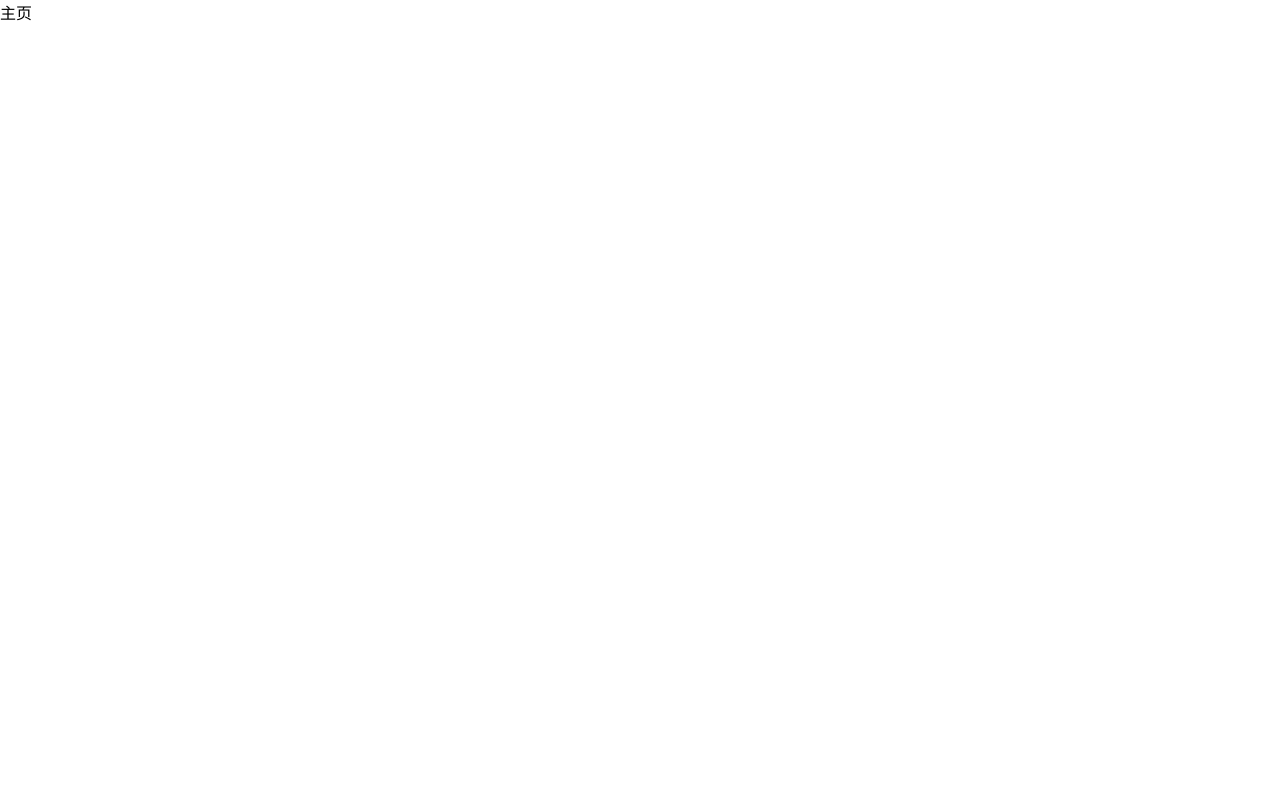
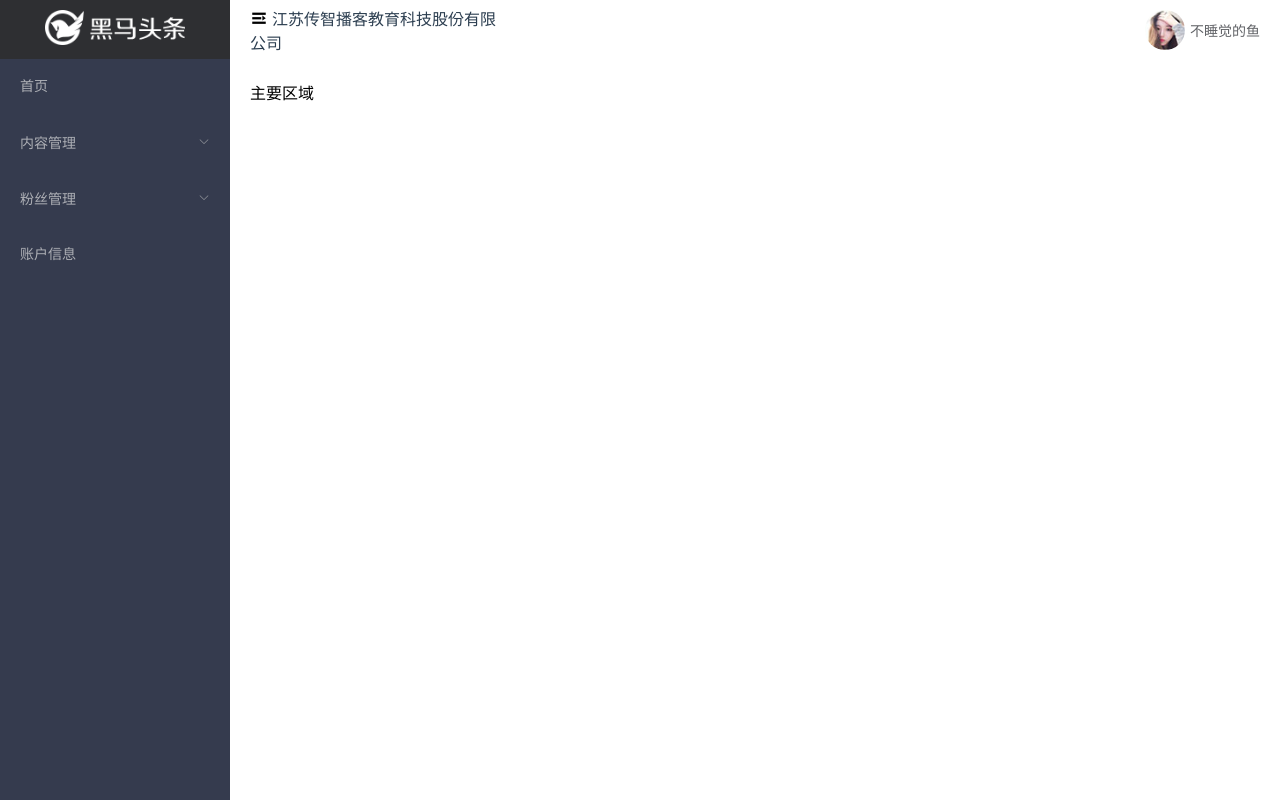
Before and after one commit to zhi1290335645/efwfewf, a Vue app: page /#/home in a window 1280 px wide. Built offline with nearby package versions, Linux system fonts and the light colour scheme.

Commit message:
头部及下拉菜单

```diff
--- /dev/null
+++ b/src/components/home/layout-aside.vue
@@ -0,0 +1,58 @@
+<template>
+<!-- 左侧导航 -->
+<div class="layout-aside">
+    <div class="title">
+        <img src="../../assets/logo_admin.png" alt="">
+    </div>
+<el-menu style="width:231px" background-color="#353b4e" text-color="#adafb5" active-text-color="#ffd04b">
+    <!-- 导航组件 -->
+    <el-menu-item>
+        首页
+    </el-menu-item>
+    <!-- 二级导航 -->
+    <el-submenu index='1'>
+        <!-- 具名插槽 -->
+        <span slot="title">内容管理</span>
+        <!-- 放置elmenu-item -->
+        <el-menu-item>发布文章</el-menu-item>
+        <el-menu-item>内容列表</el-menu-item>
+        <el-menu-item>评论列表</el-menu-item>
+        <el-menu-item>素材管理</el-menu-item>
+    </el-submenu>
+    <el-submenu index='2'>
+        <!-- 具名插槽 -->
+        <span slot="title">粉丝管理</span>
+        <!-- 放置elmenu-item -->
+        <el-menu-item>图文数据</el-menu-item>
+        <el-menu-item>粉丝画像</el-menu-item>
+        <el-menu-item>粉丝概况</el-menu-item>
+        <el-menu-item>粉丝列表</el-menu-item>
+    </el-submenu>
+    <el-menu-item>
+         账户信息
+    </el-menu-item>
+</el-menu>
+</div>
+</template>
+
+<script>
+export default {
+
+}
+</script>
+
+<style lang='less' scoped>
+.layout-aside {
+    width: 230px;
+    background-color: #353b4e;
+overflow: hidden;
+    .title {
+        text-align: center;
+        background-color: #2e2f32;
+        padding: 10px 0;
+        img {
+            height: 35px;
+        }
+    }
+}
+</style>
--- /dev/null
+++ b/src/components/home/layout-header.vue
@@ -0,0 +1,53 @@
+<template>
+  <!-- 头部组件 -->
+  <el-row class="layout-header" type="flex" align="middle" justify="space-between">
+    <!-- 左侧 -->
+    <el-col class="left" :span="6">
+      <!-- 左侧图标 -->
+      <i class="el-icon-s-unfold"></i>
+      <span class="title">江苏传智播客教育科技股份有限公司</span>
+    </el-col>
+    <!-- 右侧 -->
+    <el-col class="right" :span="4">
+      <el-row  type="flex" justify="end" align="middle">
+        <img src="../../assets/avatar.jpg" >
+
+        <!-- 下拉菜单 -->
+        <el-dropdown>
+          <span>不睡觉的鱼</span>
+          <el-dropdown-menu slot="dropdown">
+            <el-dropdown-item>个人信息</el-dropdown-item>
+            <el-dropdown-item>git地址</el-dropdown-item>
+            <el-dropdown-item>退出</el-dropdown-item>
+          </el-dropdown-menu>
+        </el-dropdown>
+      </el-row>
+    </el-col>
+  </el-row>
+</template>
+
+<script>
+export default {}
+</script>
+
+<style lang='less' scoped>
+.layout-header {
+  height: 60px;
+  .left {
+    font-size: 18px;
+    .title {
+      margin-left: 4px;
+      color: #2c3e50;
+      font-size: 16px;
+    }
+  }
+  .right {
+    img {
+      width: 40px;
+      height: 40px;
+      border-radius: 50%;
+      margin-right: 5px;
+    }
+  }
+}
+</style>
--- a/src/views/home/index.vue
+++ b/src/views/home/index.vue
@@ -1,13 +1,33 @@
 <template>
-  <div>主页</div>
+  <!-- 放置一个外层容器 -->
+  <el-container>
+    <!-- 左右布局 -->
+    <el-aside style="background-color:#353b4e; height:100vh; width:230px" >
+      <!-- 放置左侧组件 -->
+      <layout-aside></layout-aside>
+      </el-aside>
+    <!-- 再放置一个container -->
+    <el-container>
+      <!-- 上下布局 -->
+      <el-header>
+        <!-- 头部组件 -->
+        <layout-header>头部</layout-header>
+      </el-header>
+      <!-- 主要区域 -->
+      <el-main>主要区域</el-main>
+    </el-container>
+  </el-container>
 </template>
 
 <script>
+import layoutAside from '../../components/home/layout-aside'
+import layoutHeader from '../../components/home/layout-header'
 export default {
-
+  components: {
+    'layout-aside': layoutAside,
+    'layout-header': layoutHeader
+  }
 }
 </script>
-
 <style>
-
 </style>
```
Also changed, not shown: src/components/HelloWorld.vue (deleted, +0 -59 lines), src/assets/1.jfif (added), src/assets/下载.jfif (added).
